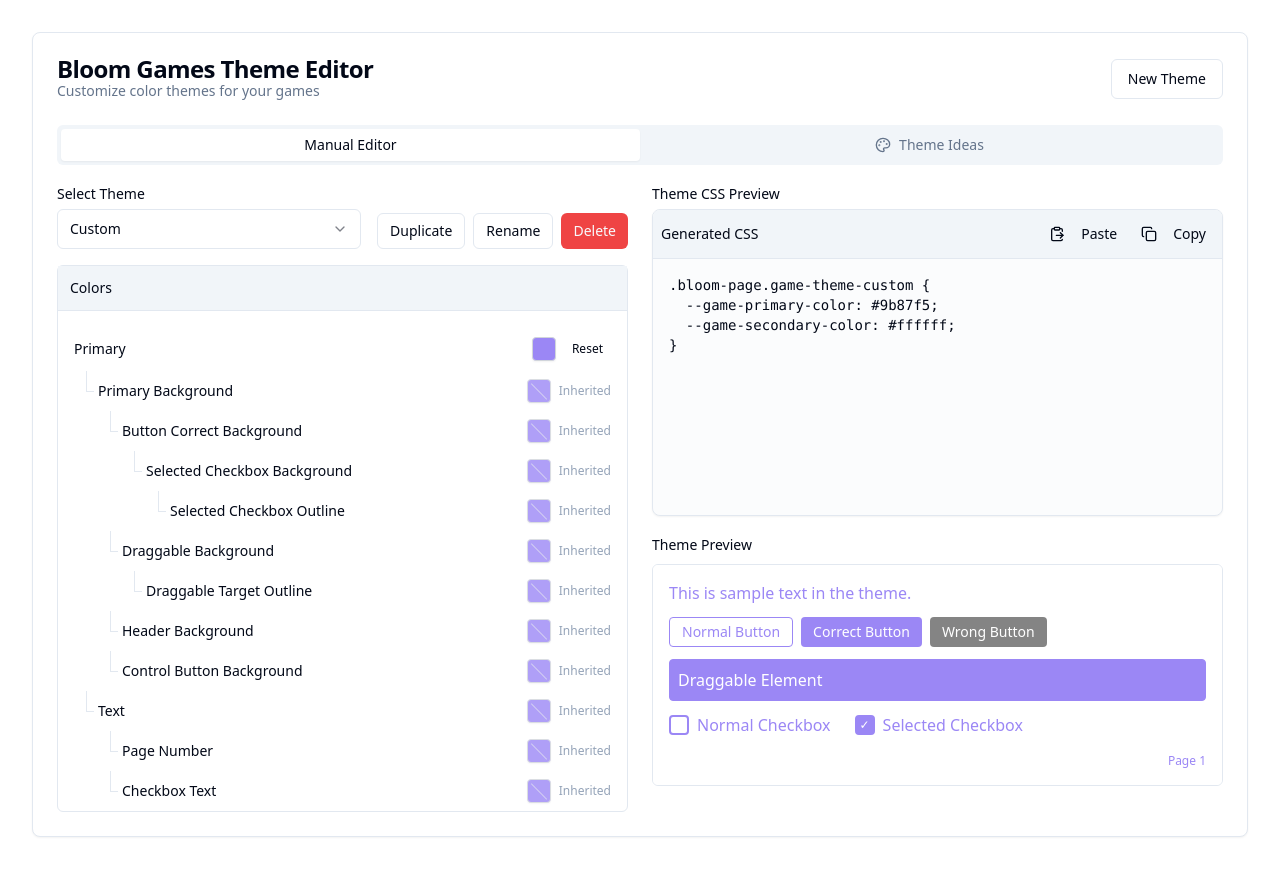
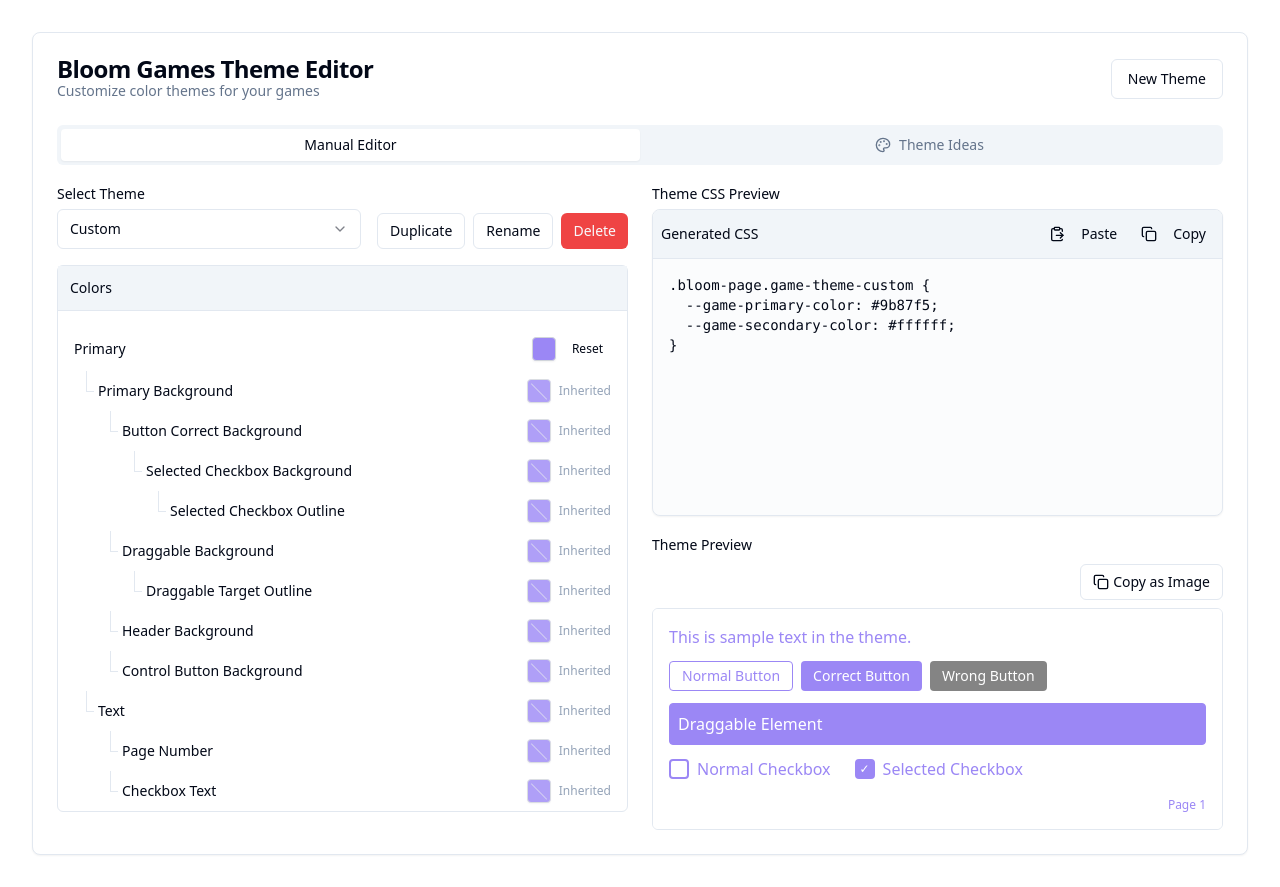
Before and after one commit to hatton/bloom-game-theme-editor, a React (Vite) app: page / in a window 1280 px wide. Built offline with nearby package versions, Linux system fonts and the light colour scheme.

Commit message:
Add copy to clipboard button for preview
Adds a button to copy the theme preview as a PNG image to the clipboard.

```diff
--- a/package.json
+++ b/package.json
@@ -45,6 +45,7 @@
     "cmdk": "^1.0.0",
     "date-fns": "^3.6.0",
     "embla-carousel-react": "^8.3.0",
+    "html2canvas": "^1.4.1",
     "input-otp": "^1.2.4",
     "lucide-react": "^0.462.0",
     "next-themes": "^0.3.0",
--- a/src/components/ThemeEditor/ThemePreview.tsx
+++ b/src/components/ThemeEditor/ThemePreview.tsx
@@ -1,5 +1,8 @@
 
-import React, { useMemo } from "react";
+import React, { useMemo, useRef } from "react";
+import { Copy } from "lucide-react";
+import { Button } from "../ui/button";
+import { toast } from "sonner";
 import "../../styles/themeRules.css";
 
 interface ThemePreviewProps {
@@ -8,6 +11,8 @@ interface ThemePreviewProps {
 }
 
 const ThemePreview = ({ resolvedValues, themeTitle }: ThemePreviewProps) => {
+  const previewRef = useRef<HTMLDivElement>(null);
+
   // Create a style element with CSS variables
   const themeStyle = useMemo(() => {
     const styleElement = document.createElement('style');
@@ -32,8 +37,66 @@ const ThemePreview = ({ resolvedValues, themeTitle }: ThemePreviewProps) => {
     };
   }, [themeStyle]);
 
+  // Function to capture the preview div as PNG and copy to clipboard
+  const copyPreviewAsImage = async () => {
+    if (!previewRef.current) return;
+
+    try {
+      // Use html-to-image to convert the div to a canvas
+      const html2canvas = (await import('html2canvas')).default;
+
+      const canvas = await html2canvas(previewRef.current, {
+        backgroundColor: null,
+        scale: 2, // Higher quality
+      });
+
+      // Convert canvas to blob
+      canvas.toBlob(async (blob) => {
+        if (blob) {
+          try {
+            // Create a ClipboardItem and write to clipboard
+            await navigator.clipboard.write([
+              new ClipboardItem({ 'image/png': blob })
+            ]);
+            toast.success("Theme preview copied to clipboard");
+          } catch (err) {
+            console.error("Clipboard write failed:", err);
+
+            // Fallback: download the image if clipboard write fails
+            const url = URL.createObjectURL(blob);
+            const a = document.createElement('a');
+            a.href = url;
+            a.download = `theme-preview-${themeTitle || 'custom'}.png`;
+            document.body.appendChild(a);
+            a.click();
+            document.body.removeChild(a);
+            URL.revokeObjectURL(url);
+            toast.success("Theme preview downloaded (clipboard access denied)");
+          }
+        }
+      }, 'image/png');
+    } catch (err) {
+      console.error("Error creating image:", err);
+      toast.error("Failed to copy preview");
+    }
+  };
+
   return (
-    <div className="border rounded-md overflow-hidden">
+    <div className="space-y-2">
+      <div className="flex items-center justify-between">
+        {themeTitle && <div className="text-sm font-medium">{themeTitle}</div>}
+        <Button
+          variant="outline"
+          size="sm"
+          onClick={copyPreviewAsImage}
+          className="ml-auto flex gap-1 items-center"
+        >
+          <Copy className="h-4 w-4" />
+          <span>Copy as Image</span>
+        </Button>
+      </div>
+
+      <div ref={previewRef} className="border rounded-md overflow-hidden">
         {themeTitle && (
           <div
             className="p-3 text-center font-medium"
@@ -145,6 +208,7 @@ const ThemePreview = ({ resolvedValues, themeTitle }: ThemePreviewProps) => {
           </div>
         </div>
       </div>
+    </div>
   );
 };
 
```
Also changed, not shown: 1 other file (tests, documents, lock files or other folders). Lines whose indentation alone changed are shown as unchanged.
